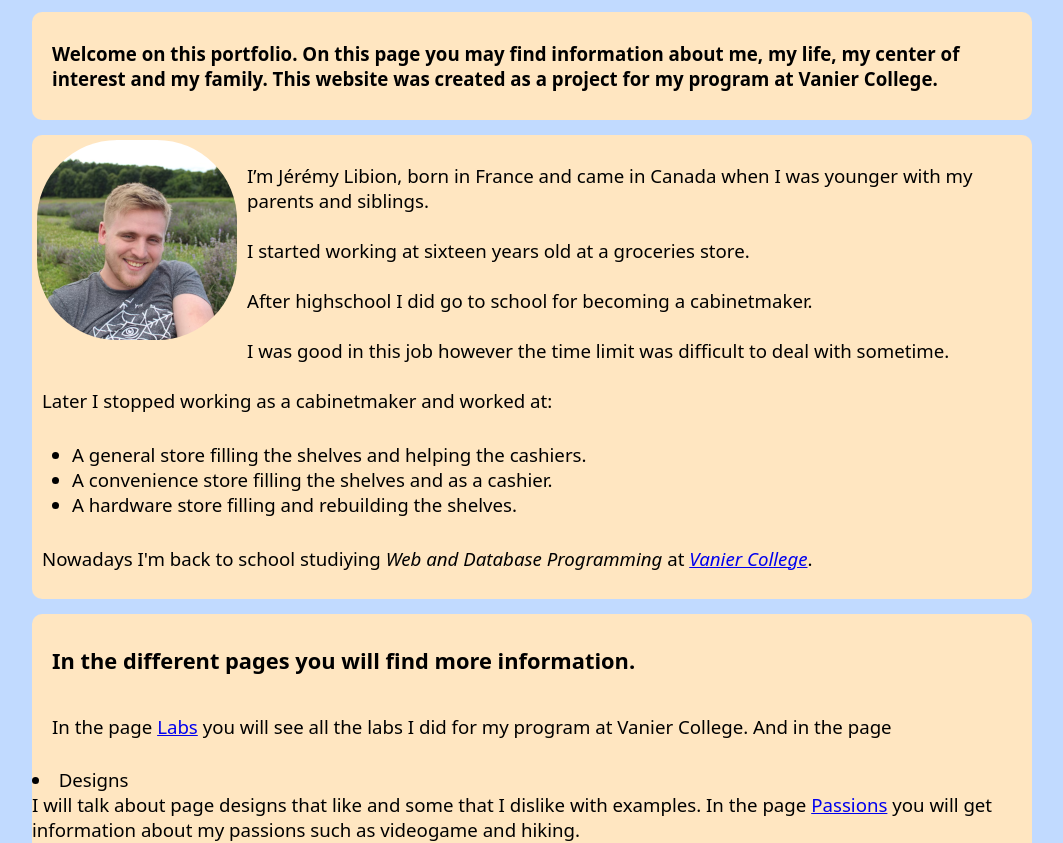
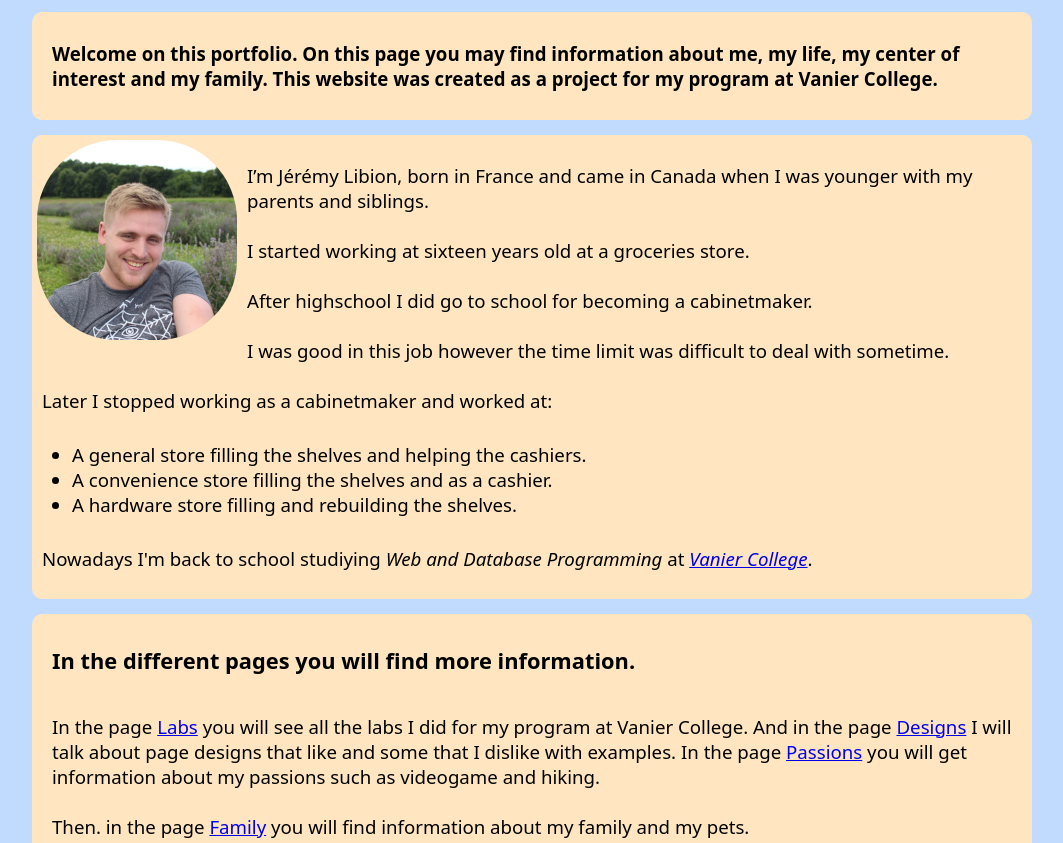
Before and after one commit to MisteRibi/misteribi.github.io, a plain HTML site: page index.html in a window 1280 px wide. Shown: the part 121-964 px from the top of the page, without its empty margins (108-1171 px from the left). Drawn offline with Linux system fonts and the light colour scheme.

Commit message:
Fixed a typo in the homepage.

```diff
--- a/index.html
+++ b/index.html
@@ -49,7 +49,7 @@
 			<h3>In the different pages you will find more information.</h3>
 			<p>
 				In the page <a href="/labs/">Labs</a> you will see all the labs I did for my program at Vanier College.
-				And in the page <li><a href="/designs/">Designs</a></li> I will talk about page designs that like and some that I dislike with examples.
+				And in the page <a href="/designs/">Designs</a> I will talk about page designs that like and some that I dislike with examples.
 				In the page <a href="/passions/">Passions</a> you will get information about my passions such as videogame and hiking.
 				<br><br>Then. in the page <a href="/family/">Family</a> you will find information about my family and my pets.
 				<br><br>Finally, in the last page <a href="/about/">About</a> you will have information about this portfolio and the program at Vanier.
```
